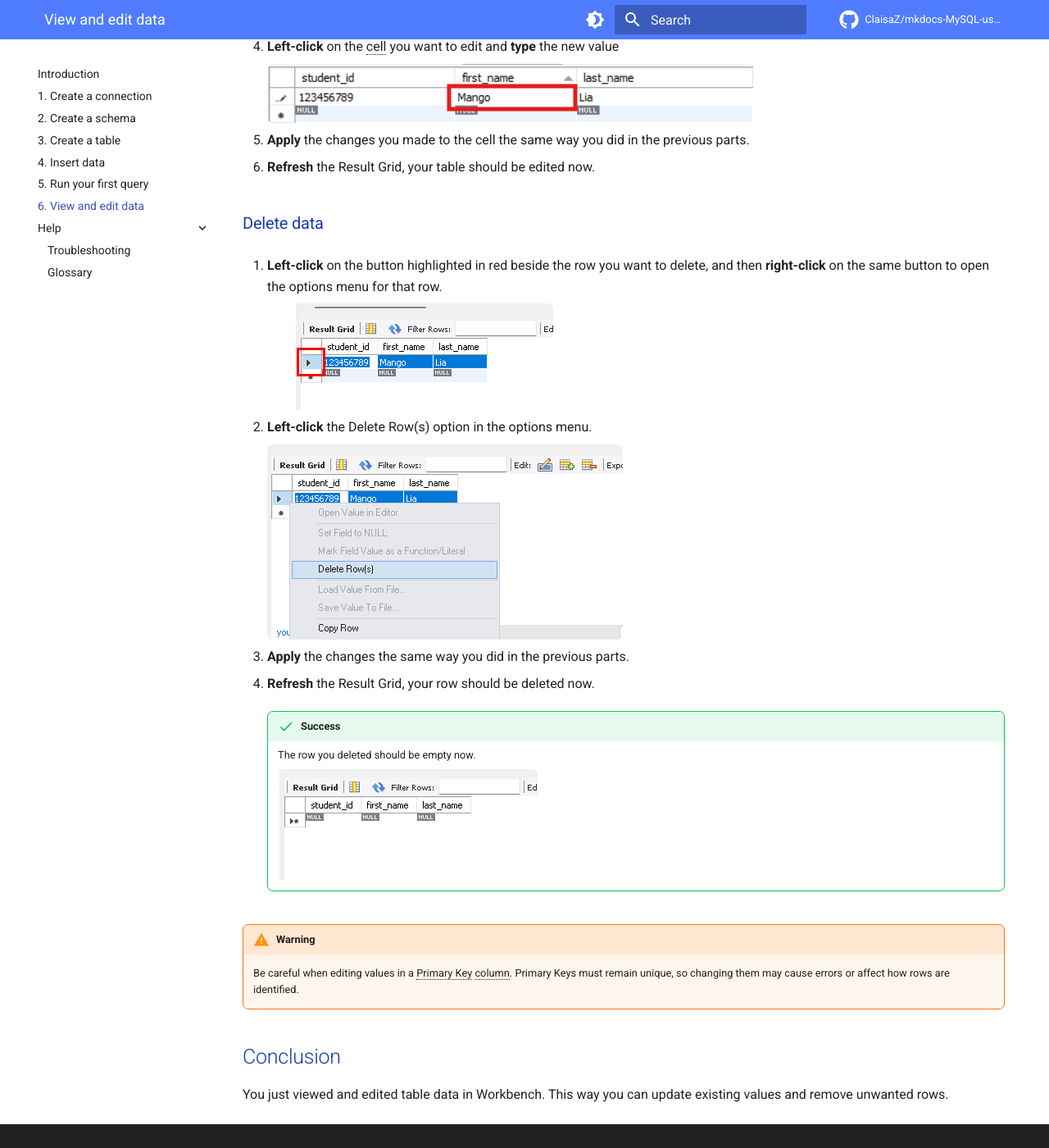
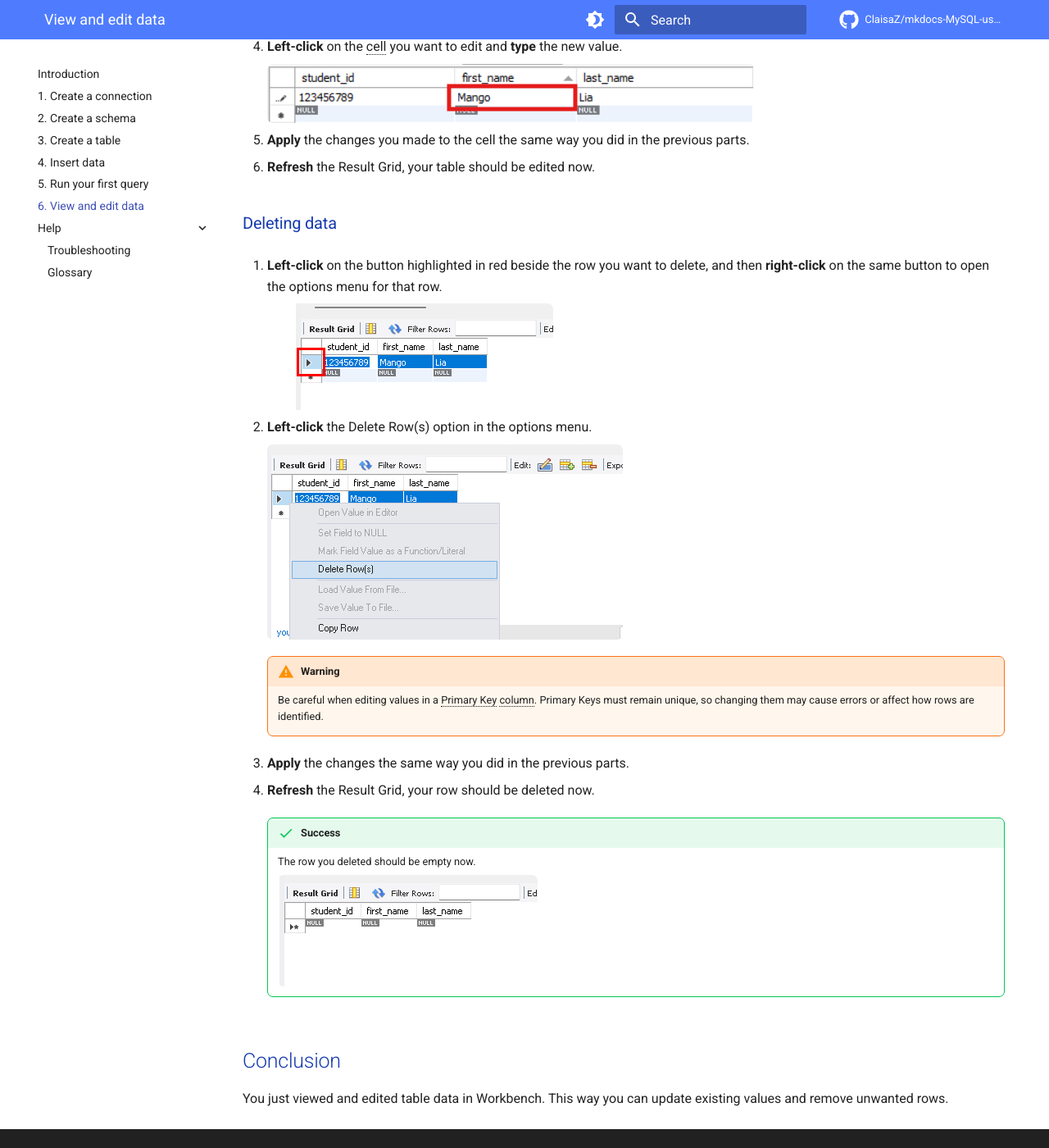
Before and after one commit to ClaisaZ/mkdocs-MySQL-user-guide, an MkDocs documentation site: the page built from docs/7-view-edit-data.md, in a window 1280 px wide and 1400 px high, scrolled down 1117 px. Shown: the whole window at 82% size. Built offline with MkDocs 1.6.1 and Material for MkDocs 9.7.7, drawn with Linux system fonts in a browser that asks for light colours; comment, search, counter and statistics services are not loaded; some of the changed text lies outside the part shown.

```diff
--- a/docs/7-view-edit-data.md
+++ b/docs/7-view-edit-data.md
@@ -28,7 +28,7 @@ In Workbench you can view and change data in a table, allowing you to update val
 
     ![Table view showing all current data](https://cdn.jsdelivr.net/gh/ClaisaZ/mkdocs-MySQL-user-guide@main/docs/assets/images/view_data_1.png "Table with current data")
 
-4. **Left-click** on the cell you want to edit and **type** the new value
+4. **Left-click** on the cell you want to edit and **type** the new value.
 
     ![Schema panel in MySQL Workbench](https://cdn.jsdelivr.net/gh/ClaisaZ/mkdocs-MySQL-user-guide@main/docs/assets/images/view_data_2.png "Data inside a cell in a table")
 
@@ -36,7 +36,7 @@ In Workbench you can view and change data in a table, allowing you to update val
 
 6. **Refresh** the Result Grid, your table should be edited now.
 
-### Delete data
+### Deleting data
 
 1. **Left-click** on the button highlighted in red beside the row you want to delete, and then **right-click** on the same button to open the options menu for that row.
 
```
Also changed, not shown: other parts of docs/7-view-edit-data.md (+4 -5 lines).
